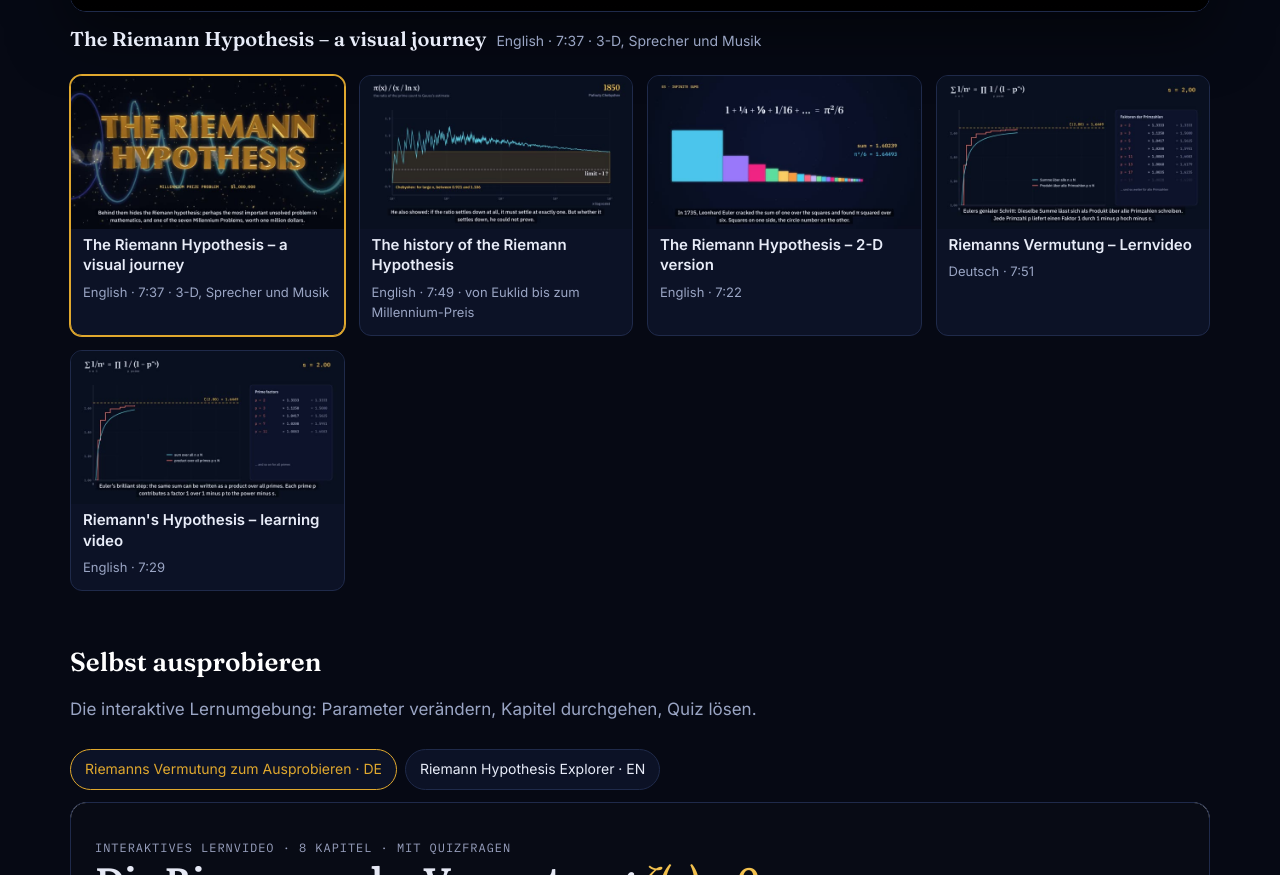
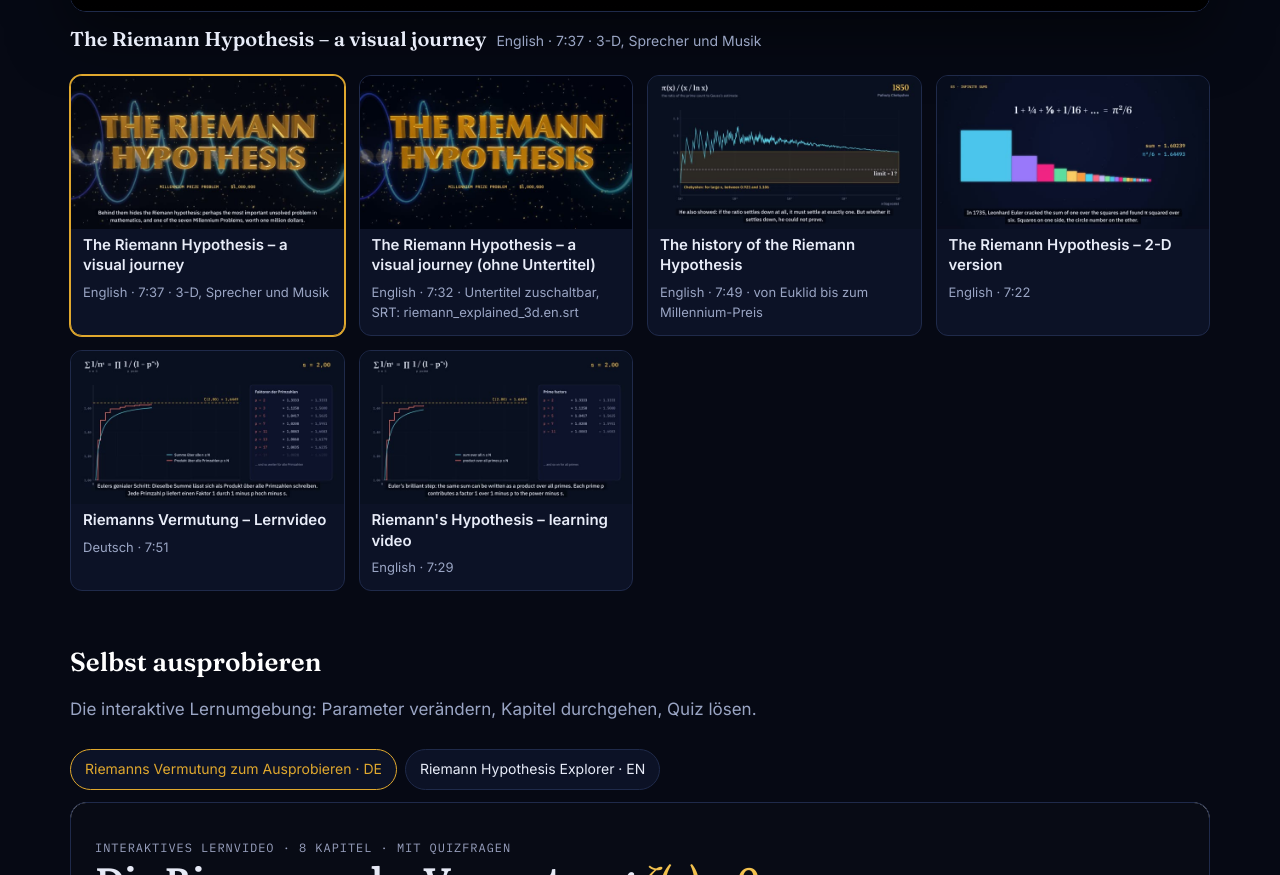
Before and after one commit to hellsy/Compphys, a plain HTML site: page themen/riemann.html in a window 1280 px wide. Shown: the part 1022-1897 px from the top of the page. Drawn offline with Linux system fonts and the light colour scheme; grey boxes are pictures that could not be loaded.

Commit message:
Website: rebuild pages with the subtitle-free Riemann video
Co-Authored-By: Claude Opus 5.5 <noreply@anthropic.com>
Claude-Session: https://claude.ai/code/session_011fTJVoWh661rfKBRwCuSPu

```diff
--- a/themen/riemann.html
+++ b/themen/riemann.html
@@ -55,7 +55,8 @@ footer{margin:80px 0 0;padding:24px 0 40px;border-top:1px solid var(--line);colo
 <div class="player"><video id="vid" controls preload="metadata" playsinline poster="../website/bilder/riemann_visual-journey_riemann_explained_3d.jpg" src="../riemann/visual-journey/riemann_explained_3d.mp4"></video></div>
 <div class="now"><b id="vt">The Riemann Hypothesis – a visual journey</b><span id="vm">English · 7:37 · 3-D, Sprecher und Musik</span></div>
 <div class="list"><button class="item" data-src="../riemann/visual-journey/riemann_explained_3d.mp4" data-poster="../website/bilder/riemann_visual-journey_riemann_explained_3d.jpg" data-t="The Riemann Hypothesis – a visual journey" data-m="English · 7:37 · 3-D, Sprecher und Musik" aria-current="true">
-<img src="../website/bilder/riemann_visual-journey_riemann_explained_3d.jpg" alt="" loading="lazy"><span class="t">The Riemann Hypothesis – a visual journey</span><span class="m">English · 7:37 · 3-D, Sprecher und Musik</span></button><button class="item" data-src="../riemann/geschichte/riemann_history.mp4" data-poster="../website/bilder/riemann_geschichte_riemann_history.jpg" data-t="The history of the Riemann Hypothesis" data-m="English · 7:49 · von Euklid bis zum Millennium-Preis">
+<img src="../website/bilder/riemann_visual-journey_riemann_explained_3d.jpg" alt="" loading="lazy"><span class="t">The Riemann Hypothesis – a visual journey</span><span class="m">English · 7:37 · 3-D, Sprecher und Musik</span></button><button class="item" data-src="../riemann/visual-journey/riemann_explained_3d_nosub.mp4" data-poster="../website/bilder/riemann_visual-journey_riemann_explained_3d_nosub.jpg" data-t="The Riemann Hypothesis – a visual journey (ohne Untertitel)" data-m="English · 7:32 · Untertitel zuschaltbar, SRT: riemann_explained_3d.en.srt">
+<img src="../website/bilder/riemann_visual-journey_riemann_explained_3d_nosub.jpg" alt="" loading="lazy"><span class="t">The Riemann Hypothesis – a visual journey (ohne Untertitel)</span><span class="m">English · 7:32 · Untertitel zuschaltbar, SRT: riemann_explained_3d.en.srt</span></button><button class="item" data-src="../riemann/geschichte/riemann_history.mp4" data-poster="../website/bilder/riemann_geschichte_riemann_history.jpg" data-t="The history of the Riemann Hypothesis" data-m="English · 7:49 · von Euklid bis zum Millennium-Preis">
 <img src="../website/bilder/riemann_geschichte_riemann_history.jpg" alt="" loading="lazy"><span class="t">The history of the Riemann Hypothesis</span><span class="m">English · 7:49 · von Euklid bis zum Millennium-Preis</span></button><button class="item" data-src="../riemann/visual-journey/riemann_explained.mp4" data-poster="../website/bilder/riemann_visual-journey_riemann_explained.jpg" data-t="The Riemann Hypothesis – 2-D version" data-m="English · 7:22">
 <img src="../website/bilder/riemann_visual-journey_riemann_explained.jpg" alt="" loading="lazy"><span class="t">The Riemann Hypothesis – 2-D version</span><span class="m">English · 7:22</span></button><button class="item" data-src="../riemann/lernvideo/riemann.mp4" data-poster="../website/bilder/riemann_lernvideo_riemann.jpg" data-t="Riemanns Vermutung – Lernvideo" data-m="Deutsch · 7:51">
 <img src="../website/bilder/riemann_lernvideo_riemann.jpg" alt="" loading="lazy"><span class="t">Riemanns Vermutung – Lernvideo</span><span class="m">Deutsch · 7:51</span></button><button class="item" data-src="../riemann/lernvideo/riemann_en.mp4" data-poster="../website/bilder/riemann_lernvideo_riemann_en.jpg" data-t="Riemann&#x27;s Hypothesis – learning video" data-m="English · 7:29">
```
Also changed, not shown: index.html (+1 -1 lines).
